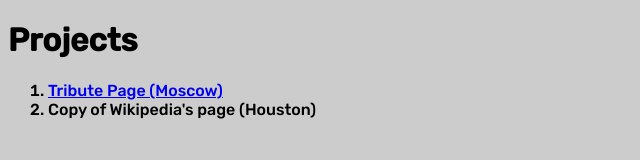
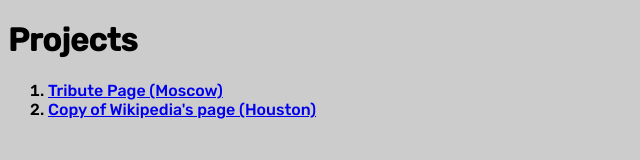
Before and after one commit to cosmopolityan/cosmopolityan.github.io, a plain HTML site: page projects.html in a window 1280 px wide. Shown: the whole page, without its empty margins (0-640 px from the left). Drawn offline with Linux system fonts and the light colour scheme.

Commit message:
Add files via upload

```diff
--- a/projects.html
+++ b/projects.html
@@ -13,7 +13,7 @@
 		<h1>Projects</h1>
 			<ol>
 				<li><a href="https://cosmopolityan.github.io/moscow.html">Tribute Page (Moscow)</a></li>
-				<li href="https://cosmopolityan.github.io/houston.html">Copy of Wikipedia's page (Houston)</li>
+				<li><a href="https://cosmopolityan.github.io/houston.html">Copy of Wikipedia's page (Houston)</a></li>
 			</ol>
 		</body>
 	</html>
```
